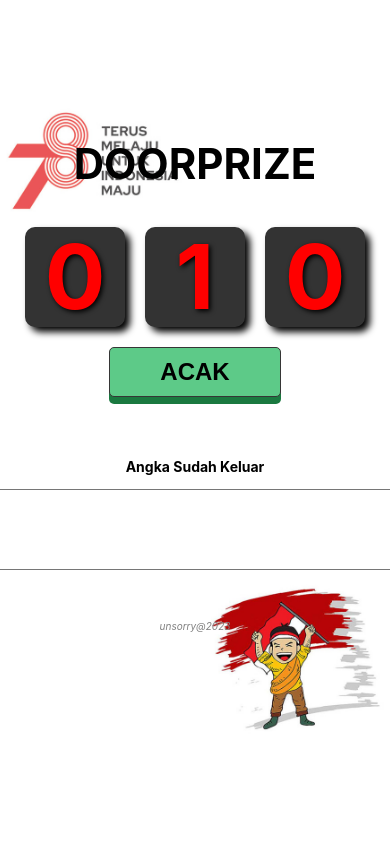
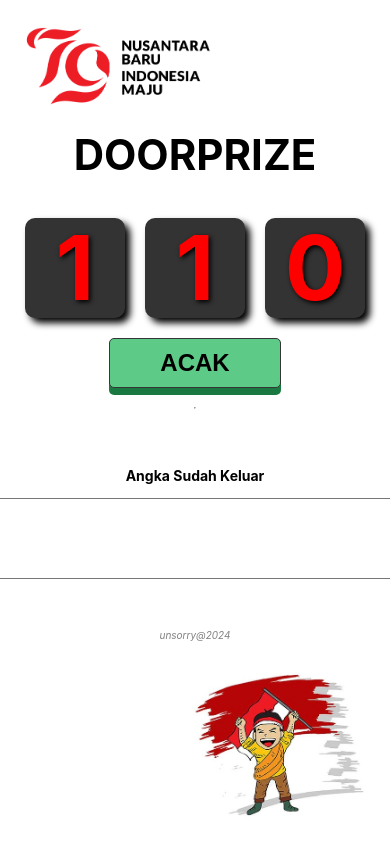
Before and after one commit to anshori/acak-undian, a plain HTML site: page index.html in a window 390 px wide. Both pictures are taken after a click on the button "ACAK". Drawn offline with Linux system fonts and the light colour scheme.

Commit message:
Change code for variable jumlahdoorprise & jumlahhadirin, change logo HUT RI 79

```diff
--- a/assets/css/app.css
+++ b/assets/css/app.css
@@ -1,12 +1,29 @@
 @import url('https://fonts.googleapis.com/css2?family=Sen&display=swap');
 
 body {
-	background-image: url("../image/bg-hut-78.jpg");
-	background-repeat: no-repeat;
-	background-size: cover;
-  background-position: center;
+	background-color: white;
 	overflow: hidden;
 }
+#logo-indonesiamaju {
+	/* left */
+	position: absolute;
+	top: 0;
+	left: 0;
+	width: 280px;
+	margin-top: 20px;
+	margin-left: 20px;
+}
+
+#logo-merdeka {
+	/* right */
+	position: absolute;
+	bottom: 0;
+	right: 0;
+	width: 200px;
+	margin-bottom: 20px;
+	margin-right: 20px;
+}
+
 .title {
   font-size: 42px;
 }
@@ -17,6 +34,7 @@ body {
 	justify-content: center;
 	align-items: center;
 	flex-direction: column;
+	margin: 0px;
 }
 .row {
   display: flex;
@@ -99,6 +117,7 @@ button:active {
 	font-size: 10px;
 	margin-top: 50px;
 	color: gray;
+	z-index: 999;
 }
 
 :root {
@@ -152,8 +171,26 @@ button:active {
 /* if screen < 768 */
 @media screen and (max-width: 768px) {
   body {
-    background-image: url("../image/bg-hut-78-portrait.jpg");
+    background-color: white;
   }
+	#logo-indonesiamaju {
+		/* left */
+		position: absolute;
+		top: 0;
+		left: 0;
+		width: 200px;
+		margin-top: 20px;
+		margin-left: 20px;
+	}
+	#logo-merdeka {
+		/* right */
+		position: absolute;
+		bottom: 0;
+		right: 0;
+		width: 180px;
+		margin-bottom: 20px;
+		margin-right: 20px;
+	}
   .container {
     width: 100%;
     height: 100vh;
--- a/assets/js/app.js
+++ b/assets/js/app.js
@@ -6,19 +6,34 @@ function acak() {
   // Reset confetti
   document.getElementById("confetti-wrapper").innerHTML = "";
 
+	// CHANGE THIS
+	/* adjust to the number of door prizes and number of attendees */
   let jumlahdoorprise = 50;
+	let jumlahhadirin = 263;
+
+	// split jumlahhadirin
+	jumlahhadirin = jumlahhadirin.toString().split("");
+	// map jumlahhadirin
+	jumlahhadirin = jumlahhadirin.map(Number);
+
+	let jumlahhadirin1 = jumlahhadirin[0];
+	let jumlahhadirin2 = jumlahhadirin[1];
+	let jumlahhadirin3 = jumlahhadirin[2];
+
+	console.log("Jumlah doorprize = " + jumlahdoorprise);
+	console.log("Jumlah hadirin = " + jumlahhadirin1 + + jumlahhadirin2 + + jumlahhadirin3);
 
   let angkakeluar = document.getElementById("angkakeluar").value;
   angkakeluar = angkakeluar.split(",");
   angkakeluar = angkakeluar.map(Number);
 
-  console.log(angkakeluar.length);
+  // console.log(angkakeluar.length);
 
 	// Generate random number
 	for (let i = 0; i < 50; i++) {
 		setTimeout(() => {
       // value 0 or 1
-			let angka1 = Math.floor(Math.random() * 2);
+			let angka1 = Math.floor(Math.random() * (jumlahhadirin1 + 1));
 
       // value 0 - 9
 			let angka2 = Math.floor(Math.random() * 10);
@@ -26,9 +41,9 @@ function acak() {
       // value 0 - 9
 			let angka3 = Math.floor(Math.random() * 10);
 
-      // angka2 max 6
-      if (angka1 == 1) {
-        angka2 = Math.floor(Math.random() * 7);
+      // angka2 max jumlahhadirin2
+      if (angka1 == jumlahhadirin1) {
+        angka2 = Math.floor(Math.random() * (jumlahhadirin2 + 1));
       }
 
       // angka1 and angka2 = 0
@@ -37,8 +52,8 @@ function acak() {
       }
 
       // angka3 max 0, maximum number 160
-      if (angka1 == 1 && angka2 == 6) {
-        angka3 = 0;
+      if (angka1 == jumlahhadirin1 && angka2 == jumlahhadirin2) {
+        angka3 = Math.floor(Math.random() * (jumlahhadirin3 + 1));
       }
 
 			document.getElementById("angka1").innerHTML = angka1;
@@ -46,7 +61,7 @@ function acak() {
 			document.getElementById("angka3").innerHTML = angka3;
 
       // concat angka1, angka2, angka3
-      angka123 = angka1.toString() + angka2.toString() + angka3.toString();
+      let angka123 = angka1.toString() + angka2.toString() + angka3.toString();
 
       // convert string to int
       angka123 = parseInt(angka123);
@@ -59,8 +74,8 @@ function acak() {
         location.reload();
         document.getElementById("angkakeluar").value = "";
       } else {
-        // if length i = 50
-        if (i == 49) {
+        // if length i = jumlahdoorprise
+        if (i == (jumlahdoorprise - 1)) {
           // if angka123 not in angkakeluar
           if (!angkakeluar.includes(angka123)) {
             // push angka123 to angkakeluar
--- a/index.html
+++ b/index.html
@@ -13,6 +13,7 @@
 
 <body>
   <div class="container">
+		<img src="assets/image/logo79_indonesiamaju.png" alt="" id="logo-indonesiamaju">
     <div class="card">
       <h1 class="title">DOORPRIZE</h1>
       <div class="row">
@@ -31,10 +32,13 @@
       </div>
     </div>
 
+		<hr>
     <h3 class="subtitle">Angka Sudah Keluar</h3>
     <textarea name="angkakeluar" id="angkakeluar" cols="50" rows="5"></textarea>
 
-    <small class="footer">unsorry@2023</small>
+		<img src="assets/image/merdeka.jpg" alt="" id="logo-merdeka">
+
+    <small class="footer">unsorry@2024</small>
   </div>
   <div id="confetti-wrapper"></div>
 
```
Also changed, not shown: assets/image/bg-hut-78-portrait.jpg (deleted), assets/image/bg-hut-78.jpg (deleted), assets/image/logo79.png (added), assets/image/logo79_indonesiamaju.jpg (added), assets/image/logo79_indonesiamaju.png (added), assets/image/merdeka.jpg (added), 3 other files.
